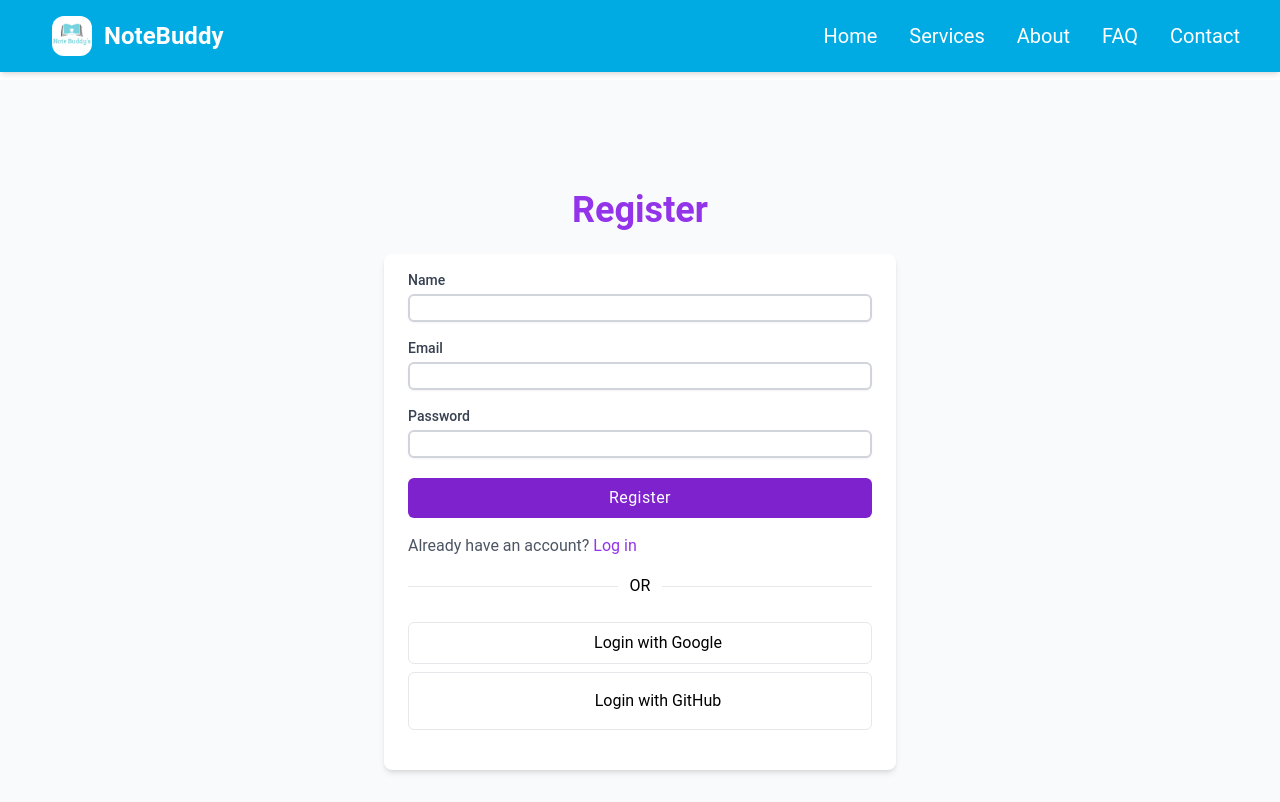
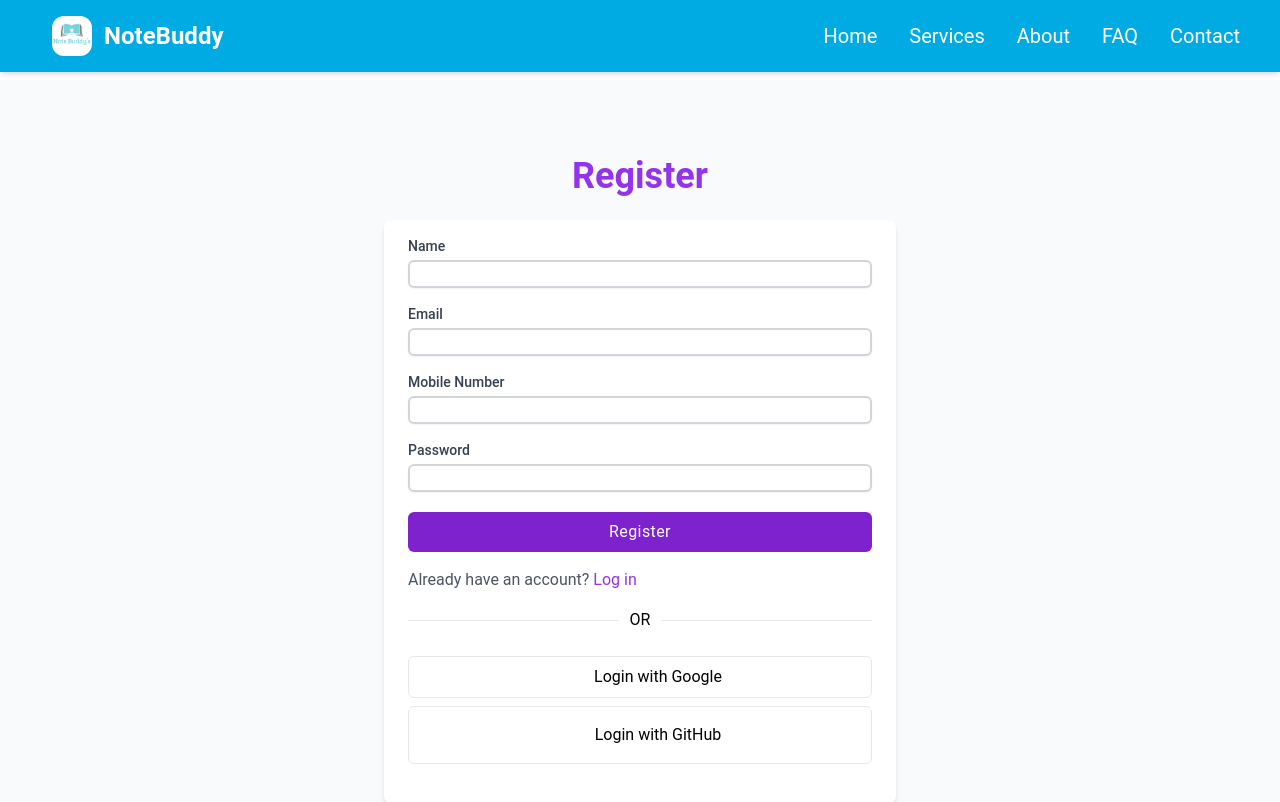
Before and after one commit to sauravsable/NoteBuddy-Frontend, a React (Create React App) app: page /signup in a window 1280 px wide. Shown: the top 802 px of the page. Built offline with nearby package versions, Linux system fonts and the light colour scheme.

Commit message:
request completed

```diff
--- a/src/components/Footer.js
+++ b/src/components/Footer.js
@@ -3,7 +3,7 @@ import images from '../Images/images.png'
 import { Typography } from "@mui/material";
 export default function Footer() {
   return (
-<footer className="w-full footer p-8">
+<footer className="w-full footer p-8 bottom-0">
       <div className="flex flex-row flex-wrap items-center justify-center gap-y-6 gap-x-12 footer  text-center md:justify-between">
 
       <div className='font-bold text-2xl cursor-pointer flex items-center font-[Poppins] text-white'>
--- a/src/pages/AddProduct.js
+++ b/src/pages/AddProduct.js
@@ -48,7 +48,7 @@ export default function AddProduct() {
             'Content-Type': 'application/json',
           },
           credentials: 'include',
-          body: JSON.stringify({formData,userId:user._id,userEmail:user.email,userName:user.name}),
+          body: JSON.stringify({formData,userId:user._id,userEmail:user.email,userName:user.name,userMobile:user.mobile}),
         });
 
         if (response.status === 200) {
--- a/src/pages/ProductList.js
+++ b/src/pages/ProductList.js
@@ -76,7 +76,7 @@ export default function ProductList() {
           'Content-Type': 'application/json',
         },
         credentials: 'include',
-        body: JSON.stringify({email,subject,semester,name,userEmail:user.email,userName:user.name}),
+        body: JSON.stringify({email,subject,semester,name,userEmail:user.email,userName:user.name,userMobile:user.mobile}),
       });
       navigate("/ConfirmOTP");
       if (response.status === 200) {
@@ -94,7 +94,7 @@ export default function ProductList() {
 
   return (
     <>
-      <div className="mt-28 items-center m-auto lg:w-96 ">
+      <div className="mt-16 items-center m-auto lg:w-96 pt-12 h-5/6">
         <h1 className="text-3xl font-extrabold text-center mb-4 text-blue-950">Available Notes</h1>
       <input
         type="text"
@@ -122,7 +122,7 @@ export default function ProductList() {
             <TERipple>
               <button
                 type="button"
-                className="inline-block text-white transition-colors duration-200 transform bg-purple-700 rounded-md hover:bg-purple-600 focus:outline-none focus:bg-purple-600 px-6 pb-2 pt-2.5 text-xs font-medium leading-normal shadow-md ease-in-out hover:bg-primary-600 hover:shadow-lg focus:bg-primary-600 focus:shadow-lg  focus:ring-0 active:bg-primary-700 active:shadow-lg dark:shadow-md dark:hover:shadow-lg dark:focus:shadow-lg dark:active:shadow-lg"
+                className="inline-block cursor-pointer text-white transition-colors duration-200 transform bg-purple-700 rounded-md hover:bg-purple-600 focus:outline-none focus:bg-purple-600 px-6 pb-2 pt-2.5 text-xs font-medium leading-normal shadow-md ease-in-out hover:bg-primary-600 hover:shadow-lg focus:bg-primary-600 focus:shadow-lg  focus:ring-0 active:bg-primary-700 active:shadow-lg dark:shadow-md dark:hover:shadow-lg dark:focus:shadow-lg dark:active:shadow-lg"
                 onClick={()=>senddata(item.userEmail,item.subject,item.semester,item.userName)}
               >
                 Get In Touch
--- a/src/pages/Profile.js
+++ b/src/pages/Profile.js
@@ -2,7 +2,7 @@ import React, { useEffect, useState } from "react";
 import { Link, useNavigate } from "react-router-dom";
 import { TERipple } from "tw-elements-react";
 import { useSelector } from "react-redux";
-
+import image from "../Images/whatsapp.png"
 export default function Profile() {
   const [myproducts, setmyproducts] = useState([{}]);
   const [myrequests, setmyrequests] = useState([{}]);
@@ -123,9 +123,9 @@ export default function Profile() {
     }
   }
 
-  const handleConnect = async () => {
+  const handleConnect = async (mobile) => {
     try {
-      const whatsappLink = `https://wa.me/${7248132013}`;
+      const whatsappLink = `https://wa.me/${mobile}`;
       window.open(whatsappLink, '_blank');
     } catch (error) {
       console.error('Error updating the request:', error);
@@ -150,7 +150,10 @@ export default function Profile() {
           alert(data)
           getrequests();
       } else {
-        console.error("Error fetching products:", response.statusText);
+        const data = await response.json();
+        console.log(data);
+          alert(data);
+          getrequests();
       }
     } catch (error) {
       console.error("Error fetching products:", error);
@@ -174,8 +177,12 @@ export default function Profile() {
         console.log(data);
           alert(data);
           getrequests();
-      } else {
-        console.error("Error fetching products:", response.statusText);
+      }
+      else {
+        const data = await response.json();
+        console.log(data);
+          alert(data);
+          getrequests();
       }
     } catch (error) {
       console.error("Error fetching products:", error);
@@ -283,9 +290,10 @@ export default function Profile() {
                       <button className="mx-2 px-2 py-2 my-2 bg-red-600 text-white rounded-md" onClick={() => handleDecline(request)}>
                         Decline
                       </button>
-                      <button className="mx-2 px-2 py-2 my-2 bg-blue-600 text-white rounded-md"  onClick={handleConnect}>
+                      {/* <button className="mx-2 px-2 py-2 my-2 bg-blue-600 text-white rounded-md"  onClick={()=>handleConnect(request.requestUserNumber)}>
                         Connect
-                      </button>
+                      </button> */}
+                      <img src={image} alt="logoimg" className="h-10 rounded-xl mx-3 cursor-pointer"  onClick={()=>handleConnect(request.requestUserNumber)}/>
                     </div>
                   </td>
                 </tr>
--- a/src/pages/SignUp.js
+++ b/src/pages/SignUp.js
@@ -7,6 +7,7 @@ export default function SignUp() {
   const [formData, setFormData] = useState({
     name: '',
     email: '',
+    mobile:'',
     password: '',
   });
   const [errors, setErrors] = useState({});
@@ -17,6 +18,7 @@ export default function SignUp() {
     const newErrors = {};
     const emailPattern = /^[a-zA-Z0-9._%+-]+@[a-zA-Z0-9.-]+\.[a-zA-Z]{2,}$/;
     const passwordPattern = /^(?=.*[a-z])(?=.*[A-Z])(?=.*\d)(?=.*[!@#$%^&*]).{8,}$/;
+    const mobilePattern=/^[0-9]{10}$/;
 
     if (!formData.name) {
       newErrors.name = 'Name is required';
@@ -26,6 +28,12 @@ export default function SignUp() {
       newErrors.email = 'Email is required';
     } else if (!emailPattern.test(formData.email)) {
       newErrors.email = 'Please enter your correct Email ID';
+    }
+
+    if (!formData.mobile) {
+      newErrors.mobile = 'Mobile Number is required';
+    } else if (!mobilePattern.test(formData.mobile)) {
+      newErrors.mobile = 'Please enter your correct Mobile Number';
     }
 
     if (!formData.password) {
@@ -63,6 +71,7 @@ export default function SignUp() {
             setFormData({
               name: '',
               email: '',
+              mobile:'',
               password: '',
             });
             alert("User Successfully Registered");
@@ -136,6 +145,26 @@ export default function SignUp() {
                 />
                 {errors.email && (
                   <span className="text-red-500">{errors.email}</span>
+                )}
+              </div>
+            </div>
+            <div className="mt-4">
+              <label
+                htmlFor="mobile"
+                className="block text-sm font-medium text-gray-700"
+              >
+                Mobile Number
+              </label>
+              <div className="flex flex-col items-start">
+                <input
+                  type="text"
+                  name="mobile"
+                  className="block w-full mt-1 px-2 border-2 border-gray-300 rounded-md shadow-sm focus:border-indigo-300 focus:ring focus:ring-indigo-200 focus:ring-opacity-50"
+                  onChange={handleChange}
+                  value={formData.mobile}
+                />
+                {errors.mobile && (
+                  <span className="text-red-500">{errors.mobile}</span>
                 )}
               </div>
             </div>
```
Also changed, not shown: src/Images/whatsapp.png (added).
